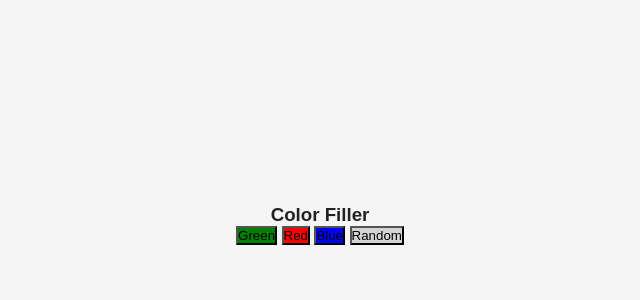
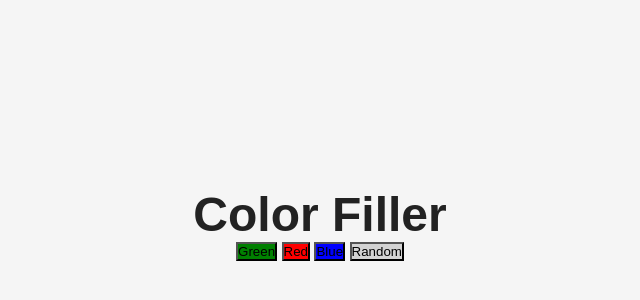
Before and after one commit to devanaclimgo/Practice-JS, a plain HTML site: page Color-Flipper/index.html in a window 1280 px wide. Shown: the part 136-436 px from the top of the page, without its empty margins (320-960 px from the left). Drawn offline with Linux system fonts and the light colour scheme.

Commit message:
color filler - defining title font size

```diff
--- a/Color-Flipper/style.css
+++ b/Color-Flipper/style.css
@@ -9,6 +9,10 @@ body {
   font-family: Arial, Helvetica, sans-serif;
   width: 100vw;
   height: 90vh;
+}
+
+h3 {
+  font-size: 3rem;
 }
 
 #green {
```
